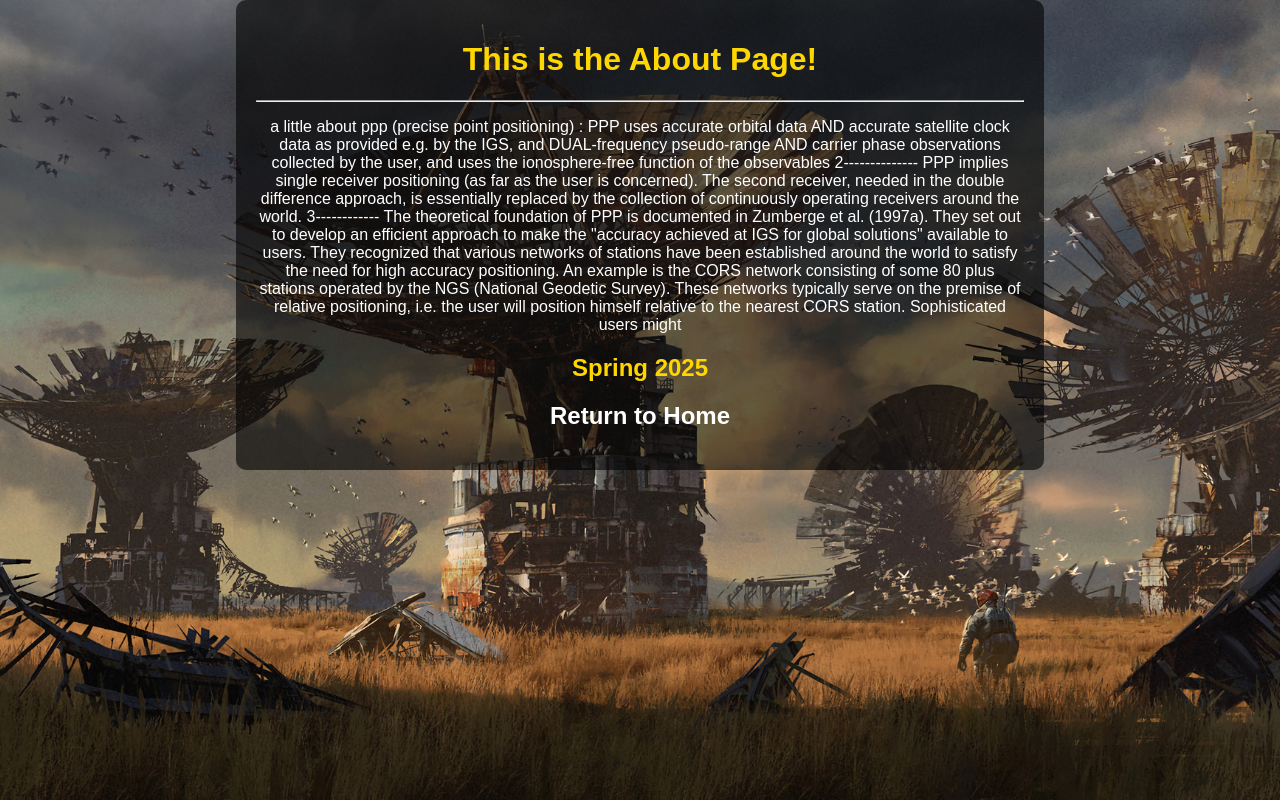
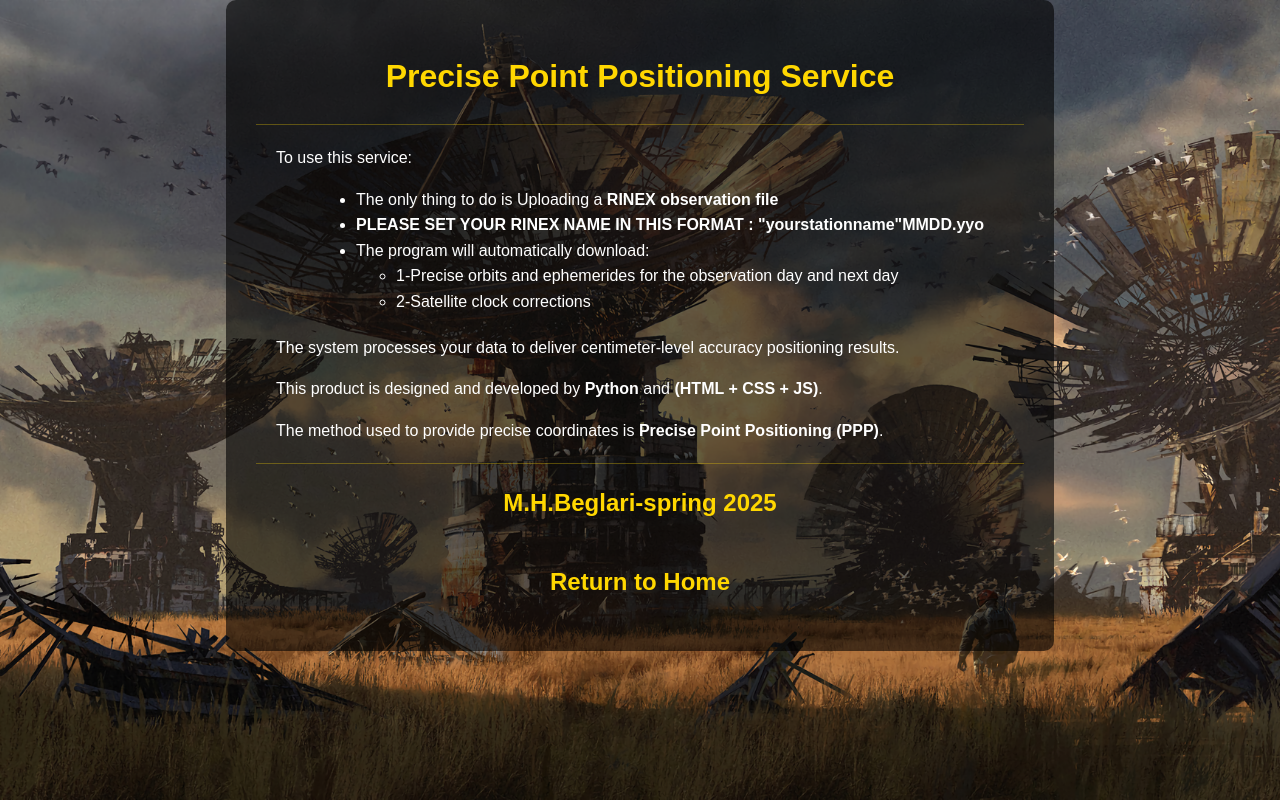
Before and after one commit to Mmdbeg/precise_point_pos, a Flask app: page /about in a window 1280 px wide. Run offline with Flask 3, Linux system fonts and the light colour scheme.

Commit message:
about page---date extraction

```diff
--- a/templates/about.html
+++ b/templates/about.html
@@ -3,7 +3,7 @@
 <head>
     <meta charset="UTF-8">
     <meta name="viewport" content="width=device-width, initial-scale=1.0">
-    <title>About Page</title>
+    <title>About Our PPP Service</title>
     <style>
         body {
             background-image: url("{{ url_for('static', filename='images/about_page.png') }}");
@@ -12,39 +12,87 @@
             height: 100vh;
             margin: 0;
             font-family: Arial, sans-serif;
-            color: white; /* Light text for better contrast */
+            color: white;
             text-align: center;
         }
 
         .content {
             width: 60%;
             margin: auto;
-            background: rgba(0, 0, 0, 0.6); /* Dark semi-transparent box */
-            padding: 20px;
+            background: rgba(0, 0, 0, 0.6);
+            padding: 30px;
             border-radius: 10px;
+            line-height: 1.6;
         }
 
         h1, h2 {
-            color: #FFD700; /* Gold text */
+            color: #FFD700;
+        }
+
+        .service-description {
+            text-align: left;
+            margin: 20px 0;
+            padding: 0 20px;
+        }
+
+        .feature-list {
+            text-align: left;
+            margin-left: 40px;
+            margin-bottom: 20px;
         }
 
         a {
-            color: rgb(255, 255, 255); /* "Return to home" link in black */
+            color: #FFD700;
             text-decoration: none;
             font-weight: bold;
+            display: inline-block;
+            margin-top: 20px;
         }
 
         a:hover {
             text-decoration: underline;
         }
+
+        hr {
+            border: 0;
+            height: 1px;
+            background: rgba(255, 215, 0, 0.3);
+            margin: 20px 0;
+        }
     </style>
 </head>
 <body>
     <div class="content">
-        <h1>This is the About Page!</h1>
+        <h1>Precise Point Positioning Service</h1>
         <hr>
-        <p>{{ content }}</p>
-        <h2>Spring 2025</h2>
+        <div class="service-description">
+
+            <p>To use this service:</p>
+            <ul class="feature-list">
+                <li>The only thing to do is Uploading a <strong>RINEX observation file</strong></li>
+                <li>
+                    <strong>PLEASE SET YOUR RINEX NAME IN THIS FORMAT : "yourstationname"MMDD.yyo</strong>
+                </li>
+                <li>The program will automatically download:
+                    <ul>
+                        <li>1-Precise orbits and ephemerides for the observation day and next day</li>
+                        <li>2-Satellite clock corrections</li>
+
+                    </ul>
+                </li>
+            </ul>
+            <p>The system processes your data to deliver centimeter-level accuracy positioning results.</p>
+
+
+
+
+
+
+            <p>This product is designed and developed by <strong>Python</strong> and <strong>(HTML + CSS + JS)</strong>.</p>
+            <p>The method used to provide precise coordinates is <strong>Precise Point Positioning (PPP)</strong>.</p>
+        </div>
+        <hr>
+        <h2>M.H.Beglari-spring 2025</h2>
         <h2><a href="/">Return to Home</a></h2>
     </div>
 </body>
--- a/view.py
+++ b/view.py
@@ -2,12 +2,6 @@ from flask import Blueprint, render_template
 import os
 
 view = Blueprint("view", __name__)
-
-# Get the project's root directory (assuming 'view.py' is inside 'precise_point_pos')
-BASE_DIR = os.path.abspath(os.path.join(os.path.dirname(__file__), ".."))
-
-# Construct the absolute path to "about.txt"
-ABOUT_FILE_PATH = os.path.join(BASE_DIR, "precise_point_pos", "about.txt")
 
 
 @view.route("/")  # Route for home page
@@ -17,10 +11,5 @@ def home():
 
 @view.route("/about")  # Route for about page
 def about():
-    try:
-        with open(ABOUT_FILE_PATH, "r") as file:
-            content = file.read()
-    except FileNotFoundError:
-        content = "⚠️ about.txt not found!"
 
-    return render_template("about.html", content=content)  # Show about.html
+    return render_template("about.html")  # Show about.html
```
Also changed, not shown: time_convertor.py (+4 -7 lines), upload_rinex.py (+43 -15 lines).
